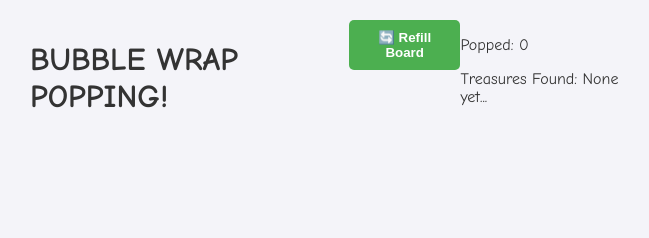
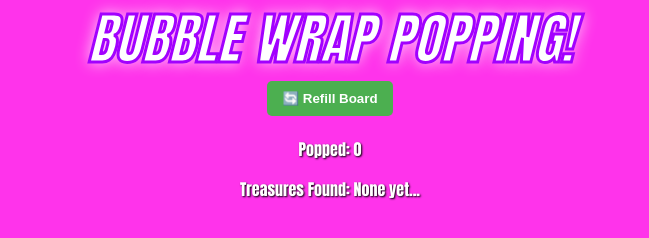
Before and after one commit to offcl-ishita/bubble-wrap-proj, a plain HTML site: page index.html in a window 1280 px wide. Shown: the whole page, without its empty margins (310-959 px from the left). Drawn offline with Linux system fonts and the light colour scheme.

Commit message:
Update style.css

```diff
--- a/style.css
+++ b/style.css
@@ -1,38 +1,37 @@
-:root {
-    --bg-color: #f4f4f9;
-    --text-color: #333;
-    --bubble-color: rgba(255, 255, 255, 0.8);
-    --bubble-border: rgba(200, 200, 200, 0.5);
-    --bubble-shadow: 0 4px 6px rgba(0,0,0,0.1), inset 0 -4px 10px rgba(0,0,0,0.1);
-}
-
-body.dark-mode {
-    --bg-color: #1a1a1a;
-    --text-color: #f4f4f9;
-    --bubble-color: rgba(60, 60, 60, 0.8);
-    --bubble-border: rgba(40, 40, 40, 0.5);
-    --bubble-shadow: 0 4px 6px rgba(0,0,0,0.5), inset 0 -4px 10px rgba(0,0,0,0.5);
-}
-
 body {
-    background-color: var(--bg-color);
-    color: var(--text-color);
-    font-family: 'Comic Sans MS', 'Chalkboard SE', cursive; /* Fun font! */
+    background-color: #ff33eb; /* Hot magenta pink! */
+    font-family: 'Impact', 'Arial Black', sans-serif;
     margin: 0;
-    padding: 20px;
-    transition: background-color 0.3s, color 0.3s;
+    overflow: hidden; /* Prevents scrollbars so bubbles fill exactly */
     display: flex;
     flex-direction: column;
     align-items: center;
-    min-height: 100vh; /* Fills screen height */
+    height: 100vh;
 }
 
 header {
     width: 100%;
-    max-width: 600px;
-    display: flex;
-    justify-content: space-between;
-    margin-bottom: 20px;
+    text-align: center;
+    z-index: 10; /* Keeps text above bubbles */
+    position: absolute;
+    pointer-events: none; /* Lets you click bubbles behind the text */
+}
+
+.game-title {
+    font-size: 3.5rem;
+    color: white;
+    font-style: italic;
+    text-transform: uppercase;
+    -webkit-text-stroke: 3px #a200ff; /* Purple outline */
+    text-shadow: 0 0 15px rgba(255, 255, 255, 0.9);
+    margin: 10px 0;
+    line-height: 1;
+}
+
+.controls, .stats {
+    pointer-events: auto; /* Re-enables clicking on buttons */
+    color: white;
+    text-shadow: 1px 1px 2px black;
 }
 
 button {
@@ -44,61 +43,51 @@ button {
     background-color: #4CAF50;
     color: white;
     transition: transform 0.1s;
+    margin: 5px;
 }
 
 button:active {
     transform: scale(0.95);
 }
 
-#theme-toggle {
-    background-color: #333;
-}
-body.dark-mode #theme-toggle {
-    background-color: #ddd;
-    color: #333;
-}
-
 #bubble-board {
-    display: grid;
-    grid-template-columns: repeat(auto-fill, minmax(60px, 1fr));
-    gap: 10px;
-    width: 100%; /* Removes the max-width restriction */
-    flex-grow: 1; /* Stretches to fill leftover space */
-    align-content: start;
+    display: flex;
+    flex-wrap: wrap;
+    justify-content: center;
+    width: 100vw;
+    height: 100vh;
+    align-content: flex-start;
 }
 
 .bubble {
-    width: 60px;
-    height: 60px;
+    width: 55px; /* Slightly smaller to pack them in */
+    height: 55px;
     border-radius: 50%;
-    background-color: var(--bubble-color);
-    border: 1px solid var(--bubble-border);
-    box-shadow: var(--bubble-shadow);
     cursor: pointer;
-    position: relative;
+    box-shadow: inset -5px -5px 15px rgba(0,0,0,0.3), 2px 2px 5px rgba(0,0,0,0.2);
     display: flex;
     justify-content: center;
     align-items: center;
     font-size: 24px;
-    transition: transform 0.1s, box-shadow 0.1s;
+    transition: transform 0.1s;
     user-select: none;
 }
 
-.bubble:active:not(.popped) {
-    transform: scale(0.9);
+.bubble:active {
+    transform: scale(0.8);
 }
 
 .bubble.popped {
-    box-shadow: inset 0 2px 4px rgba(0,0,0,0.2);
-    background-color: transparent;
-    cursor: default;
-    transform: scale(0.95);
+    opacity: 0; /* Makes them disappear instead of just turning grey */
+    transform: scale(1.5); /* Pops outward */
+    transition: all 0.2s ease-out;
 }
 
-/* Animation for the treasure floating up */
+/* Keeps the treasure animation intact */
 .treasure-anim {
     animation: floatUp 1s ease-out forwards;
     position: absolute;
+    z-index: 20;
 }
 
 @keyframes floatUp {
```
